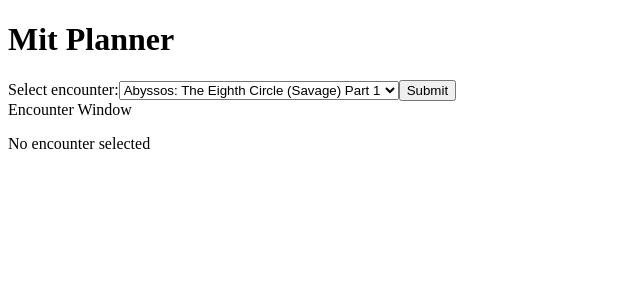
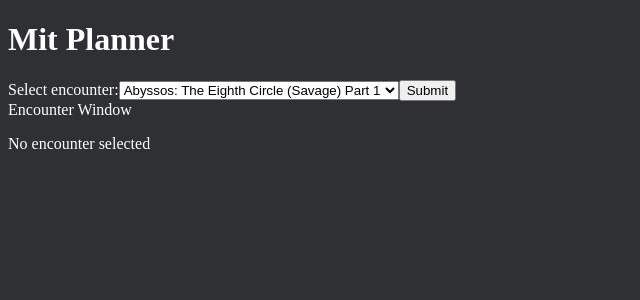
Before and after one commit to ARSelph/mit-planner, a React app: page / in a window 1280 px wide. Shown: the top 300 px of the page, without its empty margins (0-640 px from the left). Built offline with nearby package versions, Linux system fonts and the light colour scheme; no server answers.

Commit message:
css color tweaks

```diff
--- a/src/style.css
+++ b/src/style.css
@@ -1,7 +1,7 @@
-/* body {
+body {
   color: white;
-  background-color: black;
-} */
+  background-color: #2f3033;
+}
 
 .encounter-boss-timeline {
   display: flex;
```
